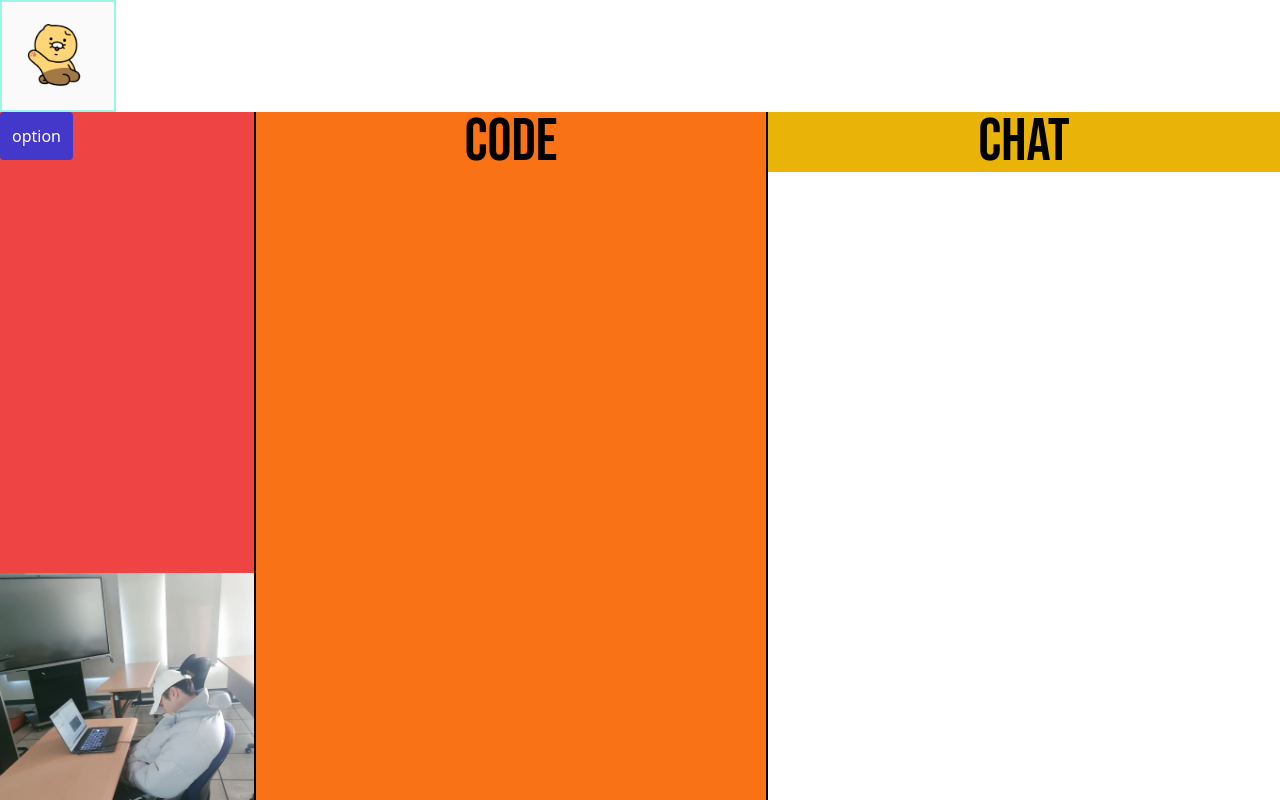
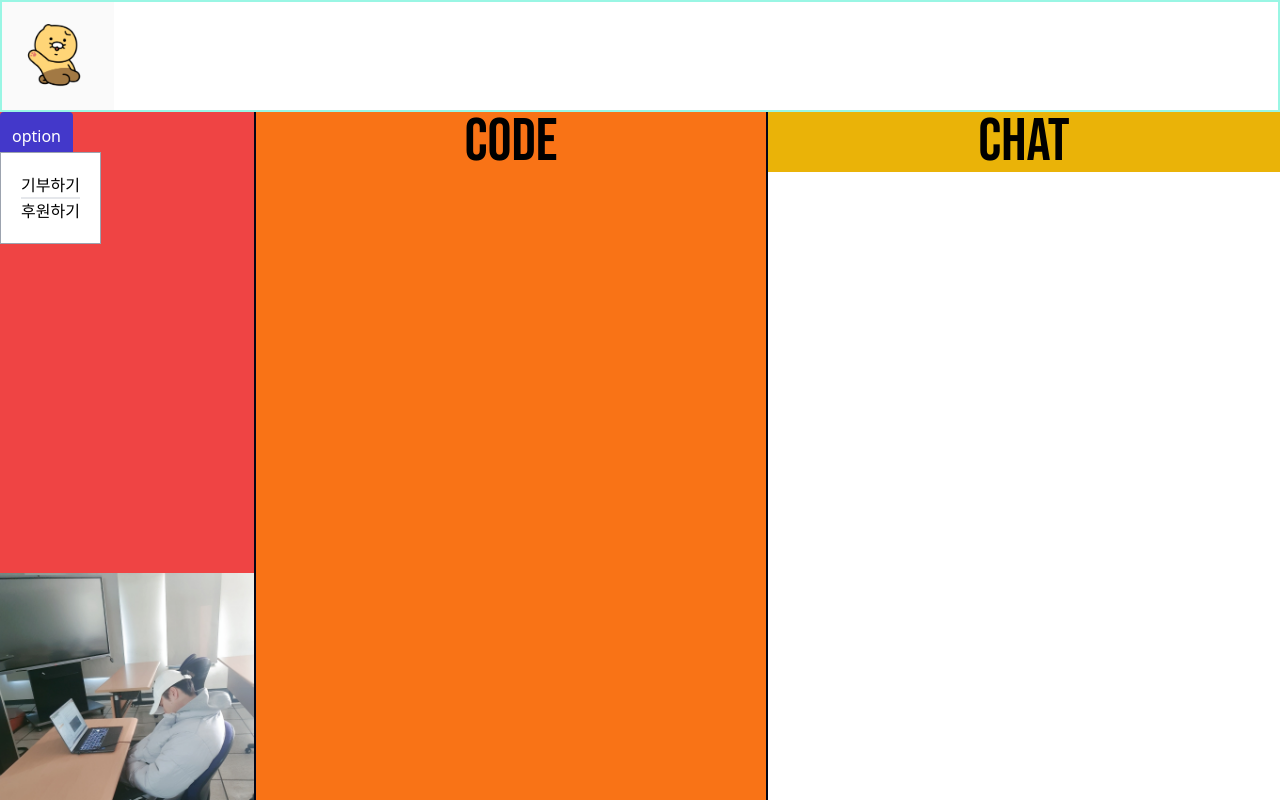
Before and after one commit to justwaterplz/DIY_react, a React (Vite) app in the folder capstone-login_prototype/: page /chat in a window 1280 px wide. Both pictures are taken after a click on the button "option". Shown: the top 800 px of the page. Built offline with nearby package versions, Linux system fonts and the light colour scheme.

Commit message:
update
inputs can be entered with enter-key
added option button's drop down menu
fixed Message.jsx props error

```diff
--- a/capstone-login_prototype/package.json
+++ b/capstone-login_prototype/package.json
@@ -10,6 +10,7 @@
     "preview": "vite preview"
   },
   "dependencies": {
+    "prop-types": "^15.8.1",
     "react": "^18.2.0",
     "react-dom": "^18.2.0",
     "react-router-dom": "^6.21.3"
--- a/capstone-login_prototype/src/Chat.jsx
+++ b/capstone-login_prototype/src/Chat.jsx
@@ -1,17 +1,22 @@
-import Message from "./components/Message";
+import Message from './components/Message';
 import { useState } from 'react';
+import { Link } from 'react-router-dom';
 
 //채팅창 화면 구현
 const Chat = () => {
 
-    //hard coded messages for testing.
-    // const messages = [
-    //     { text: 'hello world1', sender: 'me' },
-    //     { text: 'hello world2', sender: 'me' },
-    // ];
-
     const [msg, setMsg] = useState([]);
     const [newMessage, setNewMessage] = useState('');
+    //옵션 버튼
+    const [showOptions, setOptions] = useState(false);
+
+    const toggleOptions = () => {
+        setOptions(!showOptions);
+    }
+
+    const handleOptionClicks = (options) => {
+        alert(`thank you: ${options}`);
+    }
 
     //message handler
     const handleMessages = () => {
@@ -23,16 +28,27 @@ const Chat = () => {
         }
     }
 
+    //use enter key in keyboard to finish entering text.
+    const handleEnter = (e) => {
+        if(e.key === 'Enter'){
+            e.preventDefault();
+            //handling message in previous way
+            handleMessages();
+        }
+    }
+
+
+
 
     return(
         //flex container
-        <div className="flex-col h-screen w-full">
+        <div className="flex-col min-h-screen w-full overflow-hidden">
             {/* header */}
-            <div className="w-screen h-28">
+            <div className="w-full h-28">
                 {/* pressing this button leads to welcome page or login page */}
-                <button className="h-28 border-solid border-teal-200 border-2">
+                <Link to="/login" className="h-28 border-solid border-teal-200 border-2 flex items-center">
                     <img src="/assets/images/chunsik_button.png" className="h-full"></img>
-                </button>
+                </Link>
             </div>
 
             {/* divide screen into 3 parts
@@ -41,22 +57,31 @@ const Chat = () => {
                 3. chat screen
             */}
             {/* part container */}
-            <div className="flex w-full">
-                <div className="flex-col bg-red-500 h-screen w-1/5 border-solid border-r-2 border-slate-950 relative">
+            <div className="flex w-full h-dvh">
+                <div className="flex-col bg-red-500 w-1/5 border-solid border-r-2 border-slate-950 relative">
                     {/* will change this into image-button */}
-                    <button className="px-3 py-3 rounded text-white bg-indigo-700">
+                    <button className="px-3 py-3 rounded text-white bg-indigo-700"
+                    onClick={toggleOptions}>
                         option
                         {/* drop down code goes here */}
                     </button>
 
+                    {/* drop-down menus */}
+                    {showOptions && (
+                        <div className='absolute top-10  bg-white border border-gray-400 px-5 py-5'>
+                            <p className='border-b-2' onClick={() => handleOptionClicks('기부하기')}>기부하기</p>
+                            <p onClick={() => handleOptionClicks('후원하기')}>후원하기</p>
+                        </div>
+                    )}
                     <img src="/assets/images/taemin_musicismylife.jpg"
                         className="absolute bottom-0"
+                        alt='music is my life'
                     />
 
 
                 </div>
 
-                <div className="bg-orange-500 h-screen w-2/5 flex-auto flex-col border-solid border-r-2 border-slate-950">
+                <div className="bg-orange-500 w-2/5 flex-auto flex-col border-solid border-r-2 border-slate-950">
                     <h1 className="text-center font-bebas_neue text-6xl">
                         CODE
                     </h1>
@@ -64,15 +89,15 @@ const Chat = () => {
 
                 </div>
 
-                <div className="bg-yellow-500 h-screen w-2/5 flex-col">
+                <div className="bg-yellow-500 w-2/5 flex-col">
                     <h1 className="text-center font-bebas_neue text-6xl">
                         CHAT
                     </h1>
 
                     {/* texts printed here*/}
-                    <div className="bg-white w-full h-5/6">
+                    <div className="bg-white w-full flex-1 h-5/6">
                         {msg.map((message, index) => (
-                            <Message key={index} text={message.text} sender={message.sender}/>
+                            <Message key={index} {...message}/>
                         ))}
                     </div>
 
@@ -81,6 +106,7 @@ const Chat = () => {
                         <input type="text" placeholder="type here."
                         value={newMessage}
                         onChange={(e) => setNewMessage(e.target.value)}
+                        onKeyDown={handleEnter}
                         className="w-full p-2 border rounded"/>
                         <button
                         className="bg-blue-500
--- a/capstone-login_prototype/src/components/Message.jsx
+++ b/capstone-login_prototype/src/components/Message.jsx
@@ -1,8 +1,16 @@
+import PropTypes from 'prop-types'
+import "../index.css"
 const Message = ({ text, sender }) => {
     return(
-        <div className=" `message ${sender === 'me' ? 'right' : 'left'}`">
+        <div className={`message ${sender === 'me' ? 'right' : 'left'}`}>
                 <p>{text}</p>
         </div>
     );
 }
+
+//props validation 추가
+Message.prototype = {
+    text: PropTypes.string.isRequired,
+    sender: PropTypes.string.isRequired,
+}
 export default Message;
```
Also changed, not shown: capstone-login_prototype/.eslintrc.cjs, 1 other file (tests, documents, lock files or other folders).
